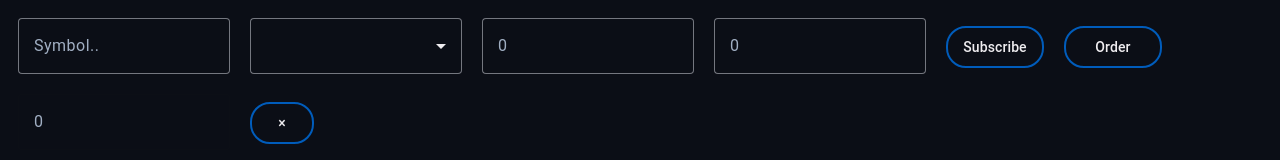
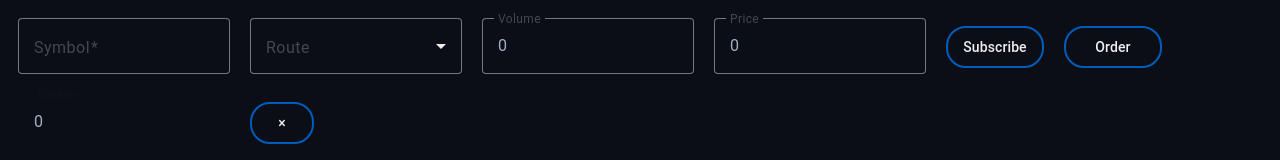
Before and after one commit to gsaukov/potok, an Angular app in the folder client/: page / in a window 1280 px wide. Shown: the top 160 px of the page. Built offline with nearby package versions, Linux system fonts and the light colour scheme; no server answers.

Commit message:
toolbar labeling

```diff
--- a/client/src/app/main-page/trade-desc/toolbar/toolbar.component.html
+++ b/client/src/app/main-page/trade-desc/toolbar/toolbar.component.html
@@ -1,24 +1,29 @@
 <form [formGroup]="tradeForm" (ngSubmit)="subscribe()">
   <mat-form-field appearance="outline">
-    <input matInput formControlName="symbol" type="text" placeholder="Symbol.."/>
+    <mat-label>Symbol</mat-label>
+    <input matInput formControlName="symbol" type="text" placeholder="Symbol..."/>
   </mat-form-field>
   <mat-form-field appearance="outline">
-    <mat-select   formControlName="route">
+    <mat-label>Route</mat-label>
+    <mat-select formControlName="route">
       <mat-option value="BUY">BUY</mat-option>
       <mat-option value="SELL">SELL</mat-option>
       <mat-option value="SHORT">SHORT</mat-option>
     </mat-select>
   </mat-form-field>
   <mat-form-field appearance="outline">
+    <mat-label>Volume</mat-label>
     <input matInput formControlName="volume" type="number" placeholder="Volume..."/>
   </mat-form-field>
   <mat-form-field appearance="outline">
-    <input matInput formControlName="value" type="number" placeholder="Price..."/>
+    <mat-label>Price</mat-label>
+    <input matInput formControlName="value" type="text" placeholder="Price..."/>
   </mat-form-field>
   <button mat-stroked-button (click)="subscribe()" style="margin-right: 20px; width: 7em;">Subscribe</button>
   <button mat-stroked-button (click)="newOrder()"  style="margin-right: 20px; width: 7em;">Order</button>
   <mat-form-field appearance="outline">
-    <input matInput formControlName="balance" type="number"/>
+    <mat-label style="margin: 0 5px 0 5px">Balance</mat-label>
+    <input matInput formControlName="balance" type="text" value="{{getBalance()}}"/>
   </mat-form-field>
   <button mat-stroked-button (click)="sendDisconnect()" style="width: 2em;">&times;</button>
 </form>
```
